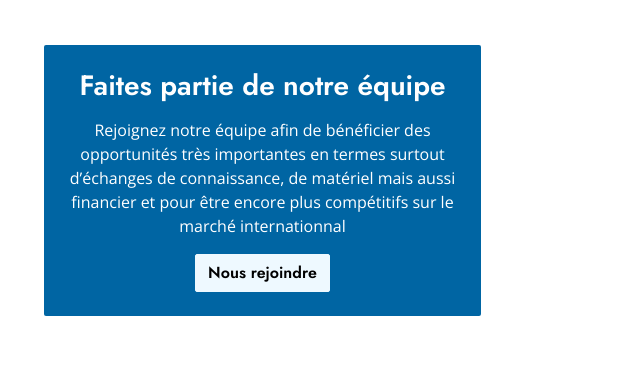
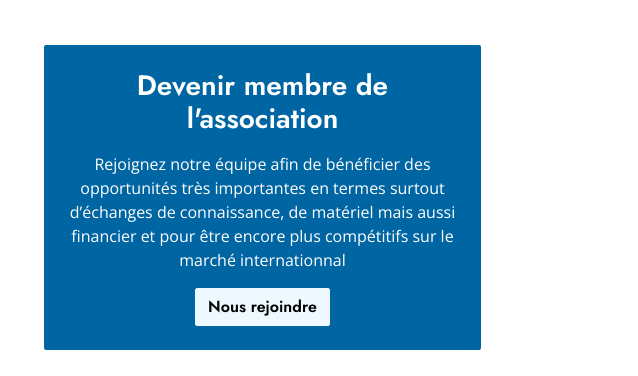
Before and after one commit to Riickpat/ASSOITA, a plain HTML site: page index.html in a window 1280 px wide. Shown: the part 2254-2630 px from the top of the page, 717-1355 px from the left, 638 px wide, since content can reach past the window. Drawn offline with nearby package versions, Linux system fonts and the light colour scheme.

Commit message:
Update index.html

```diff
--- a/index.html
+++ b/index.html
@@ -315,10 +315,10 @@
                 </div>
                 <div class="col-lg-5 service-item wow zoomIn" data-wow-delay="0.9s">
                     <div class="position-relative bg-primary rounded h-100 d-flex flex-column align-items-center justify-content-center text-center p-4">
-                        <h3 class="text-white mb-3">Faites partie de notre équipe</h3>
+                        <h3 class="text-white mb-3">Devenir membre de l'association</h3>
                         <p class="text-white mb-3">Rejoignez notre équipe afin de bénéficier des opportunités très importantes en termes surtout d’échanges
                             de connaissance, de matériel mais aussi financier et pour être encore plus compétitifs sur le marché internationnal</p>
-                        <a class="btn btn-light" href="aventures.html">Nous rejoindre</a>
+                        <a class="btn btn-light" href="">Nous rejoindre</a>
                     </div>
                 </div>
             </div>
```
